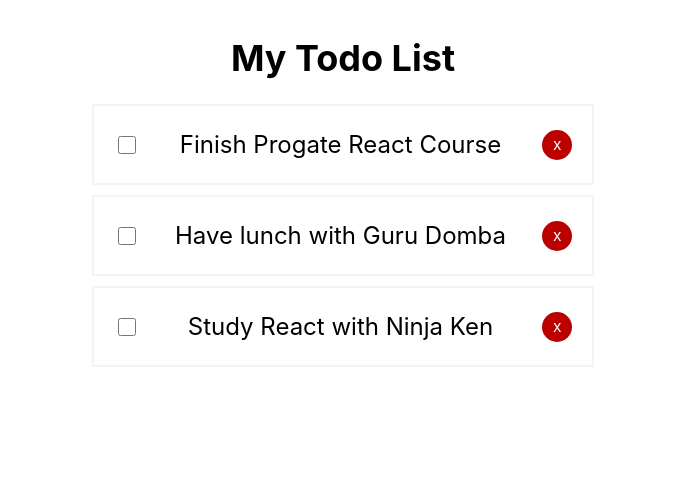
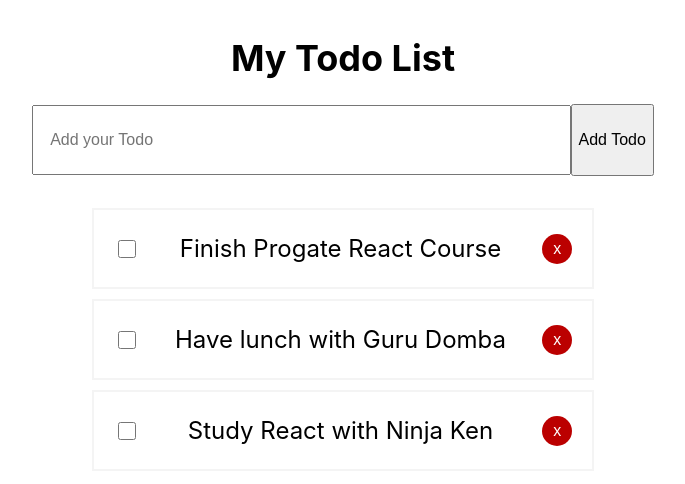
Before and after one commit to fakhrimuh/progate-ToDoApp, a React (Create React App) app: page / in a window 1280 px wide. Shown: the top 484 px of the page, without its empty margins (297-982 px from the left). Built offline with nearby package versions, Linux system fonts and the light colour scheme.

Commit message:
develop add todo feature

```diff
--- a/src/App.jsx
+++ b/src/App.jsx
@@ -1,4 +1,5 @@
 import Todos from "./components/Todos";
+import TodoForm from "./components/TodoForm";
 import React, { useState } from "react";
 
 function App() {
@@ -31,16 +32,30 @@
     setTodos(updatedTodos);
   };
 
-  // Fungsi untuk menghapus todo berdasarkan id
   const deleteTodo = (todoId) => {
     const updatedTodos = todos.filter((todo) => todo.id !== todoId);
+    setTodos(updatedTodos);
+  };
+
+  const addTodo = (todoTitle) => {
+    if (todoTitle === "") {
+      return;
+    }
+
+    const newTodo = {
+      id: todos.length + 1,
+      title: todoTitle,
+      completed: false,
+    };
+
+    const updatedTodos = todos.concat(newTodo);
     setTodos(updatedTodos);
   };
 
   return (
     <div style={styles.container}>
       <h1 style={styles.title}>My Todo List</h1>
-      {/* Teruskan fungsi deleteTodo ke komponen Todos */}
+      <TodoForm addTodo={addTodo} />
       <Todos
         todos={todos}
         toggleCompleted={toggleCompleted}
--- /dev/null
+++ b/src/components/TodoForm.jsx
@@ -0,0 +1,56 @@
+import React, { useState } from "react";
+
+const TodoForm = ({ addTodo }) => {
+  const [title, setTitle] = useState("");
+
+  const handleSubmit = (event) => {
+    event.preventDefault();
+    addTodo(title);
+    setTitle("");
+  };
+
+  const handleChangeTitle = (event) => {
+    setTitle(event.target.value);
+  };
+
+  console.log(title);
+
+  return (
+    <div style={styles.container}>
+      <form
+        onSubmit={(event) => {
+          handleSubmit(event);
+        }}
+      >
+        <input
+          type="text"
+          placeholder="Add your Todo"
+          style={styles.formInput}
+          onChange={(event) => {
+            handleChangeTitle(event);
+          }}
+          value={title}
+        />
+        <button style={styles.button}>Add Todo</button>
+      </form>
+    </div>
+  );
+};
+
+const styles = {
+  container: {
+    marginBottom: "32px",
+  },
+  formInput: {
+    height: "66px",
+    width: "40%",
+    fontSize: "16px",
+    padding: "0 16px",
+  },
+  button: {
+    height: "72px",
+    fontSize: "16px",
+  },
+};
+
+export default TodoForm;
```
